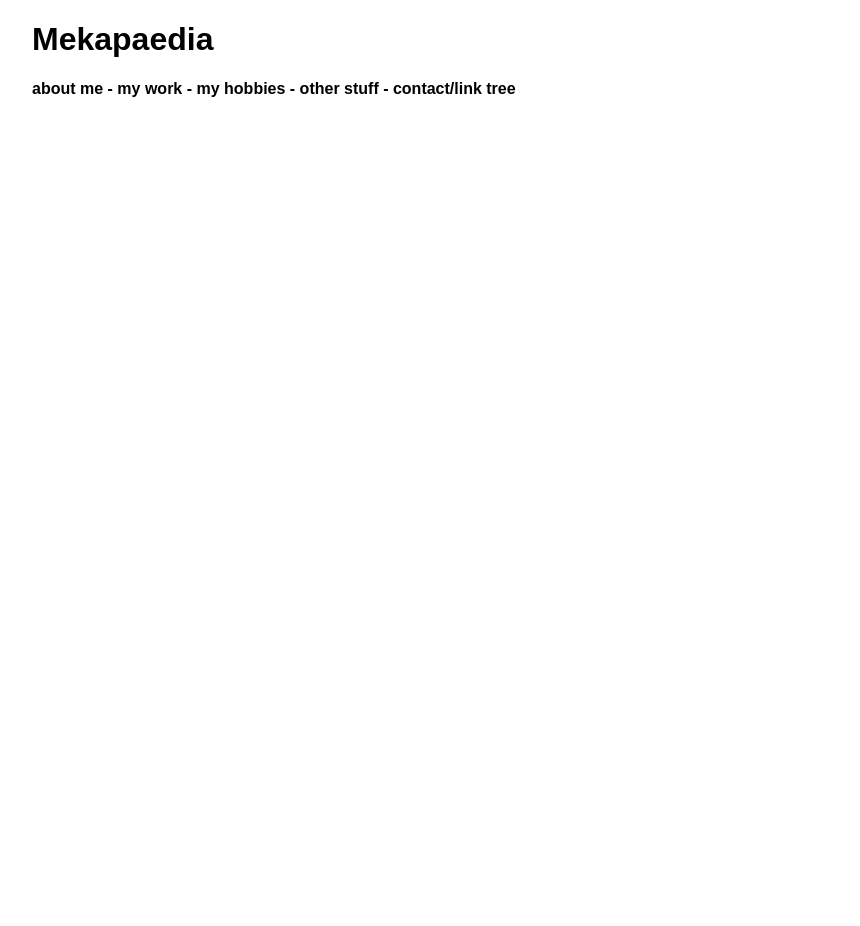
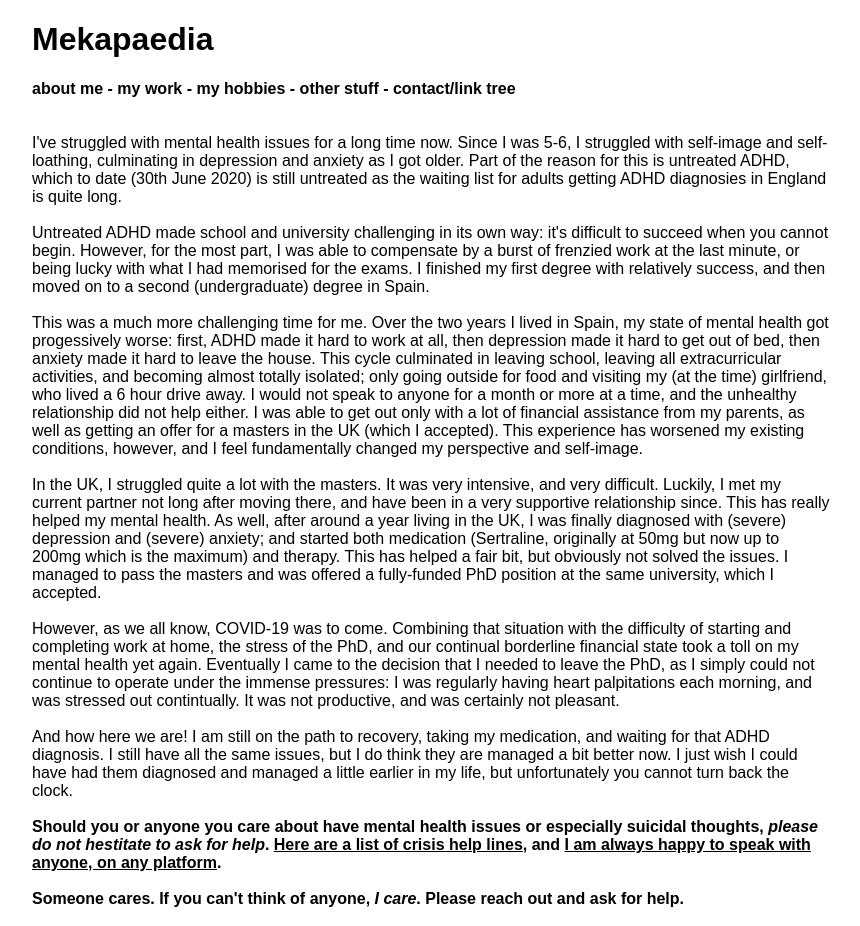
Before and after one commit to Mekapaedia/mekapaedia.com, a plain HTML site: page me/mhstuff.html in a window 1280 px wide. Shown: the whole page, without its empty margins (208-1068 px from the left). Before the commit the page ends 808 px from the top, so only its background shows below. Drawn offline with Linux system fonts and the light colour scheme; files that its build step writes are made by us from their sources.

Commit message:
added mh stuff

```diff
--- a/me/mhstuff.html
+++ b/me/mhstuff.html
@@ -7,7 +7,7 @@
 Mekapaedia - Mental Health stuff
 </title>
 
-<link rel="stylesheet" type="text/css" href="styles.css">
+<link rel="stylesheet" type="text/css" href="../styles.css">
 
 </head>
 
@@ -20,7 +20,33 @@ Mekapaedia - Mental Health stuff
 </div>
 <br><br>
 <div id=innertext>
+I've struggled with mental health issues for a long time now. Since I was 5-6, I struggled with self-image and self-loathing, culminating in depression and anxiety as I got older. Part of the reason for this is untreated
+ADHD, which to date (30th June 2020) is still untreated as the waiting list for adults getting ADHD diagnosies in England is quite long.<br><br>
 
+Untreated ADHD made school and university challenging in its own way: it's difficult to succeed when you cannot begin. However, for the most part, I was able to compensate by a burst of frenzied work at the last minute,
+or being lucky with what I had memorised for the exams. I finished my first degree with relatively success, and then moved on to a second (undergraduate) degree in Spain.<br><br>
+
+This was a much more challenging time for me. Over the two years I lived in Spain, my state of mental health got progessively worse: first, ADHD made it hard to work at all, then depression made it hard to get out of bed,
+then anxiety made it hard to leave the house. This cycle culminated in leaving school, leaving all extracurricular activities, and becoming almost totally isolated; only going outside for food and visiting my (at the time)
+girlfriend, who lived a 6 hour drive away. I would not speak to anyone for a month or more at a time, and the unhealthy relationship did not help either. I was able to get out only with a lot of financial assistance from
+my parents, as well as getting an offer for a masters in the UK (which I accepted). This experience has worsened my existing conditions, however, and I feel fundamentally changed my perspective and self-image.<br><br>
+
+In the UK, I struggled quite a lot with the masters. It was very intensive, and very difficult. Luckily, I met my current partner not long after moving there, and have been in a very supportive relationship since.
+This has really helped my mental health. As well, after around a year living in the UK, I was finally diagnosed with (severe) depression and (severe) anxiety; and started both medication (Sertraline, originally at
+50mg but now up to 200mg which is the maximum) and therapy. This has helped a fair bit, but obviously not solved the issues. I managed to pass the masters and was offered a fully-funded PhD position at the same university,
+which I accepted.<br><br>
+
+However, as we all know, COVID-19 was to come. Combining that situation with the difficulty of starting and completing work at home, the stress of the PhD, and our continual borderline financial state took a toll
+on my mental health yet again. Eventually I came to the decision that I needed to leave the PhD, as I simply could not continue to operate under the immense pressures: I was regularly having heart palpitations
+each morning, and was stressed out contintually. It was not productive, and was certainly not pleasant.<br><br>
+
+And how here we are! I am still on the path to recovery, taking my medication, and waiting for that ADHD diagnosis. I still have all the same issues, but I do think they are managed a bit better now. I just wish
+I could have had them diagnosed and managed a little earlier in my life, but unfortunately you cannot turn back the clock.<br><br>
+
+<strong>Should you or anyone you care about have mental health issues or especially suicidal thoughts, <em>please do not hestitate to ask for help</em>.
+<a href="https://en.wikipedia.org/wiki/List_of_suicide_crisis_lines">Here are a list of crisis help lines</a>, and <a href="http://mekapaedia.com/index.html">I am always happy to speak with anyone, on any platform</a>.<br><br>
+
+Someone cares. If you can't think of anyone, <em>I care</em>. Please reach out and ask for help.</strong>
 <br><br>
 </div>
 </div>
```
Also changed, not shown: hobbies.html (+2 -1 lines).
